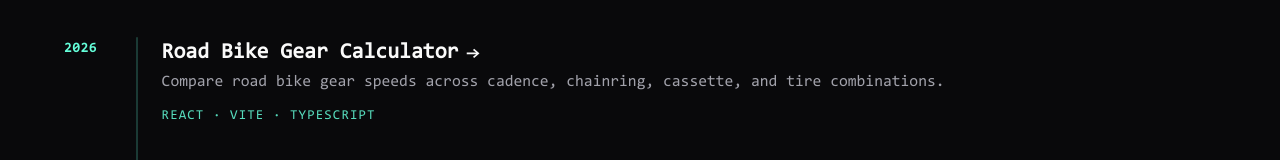
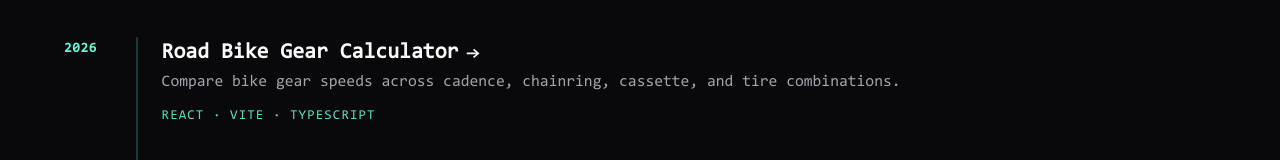
Before and after one commit to taaage/portfolio-client, a React (Vite) app: page / in a window 1280 px wide. Shown: the part 787-947 px from the top of the page. Built offline with nearby package versions, Linux system fonts and the light colour scheme; no server answers.

Commit message:
fix: update title in GearCalculator iframe and adjust Work item description for clarity

```diff
--- a/src/components/GearCalculator/GearCalculator.tsx
+++ b/src/components/GearCalculator/GearCalculator.tsx
@@ -9,7 +9,7 @@ export default function GearCalculator() {
     <iframe
       className="gear-calculator-frame"
       src={GEAR_CALCULATOR_URL}
-      title="Road Bike Gear Calculator"
+      title="Cycling Gear Calculator"
     />
   );
 }
--- a/src/components/Work/Work.tsx
+++ b/src/components/Work/Work.tsx
@@ -16,7 +16,7 @@ const Work = () => {
     {
       title: "Road Bike Gear Calculator",
       description:
-        "Compare road bike gear speeds across cadence, chainring, cassette, and tire combinations.",
+        "Compare bike gear speeds across cadence, chainring, cassette, and tire combinations.",
       stack: "React · Vite · TypeScript",
       to: "/gear-calculator",
       year: "2026",
```
